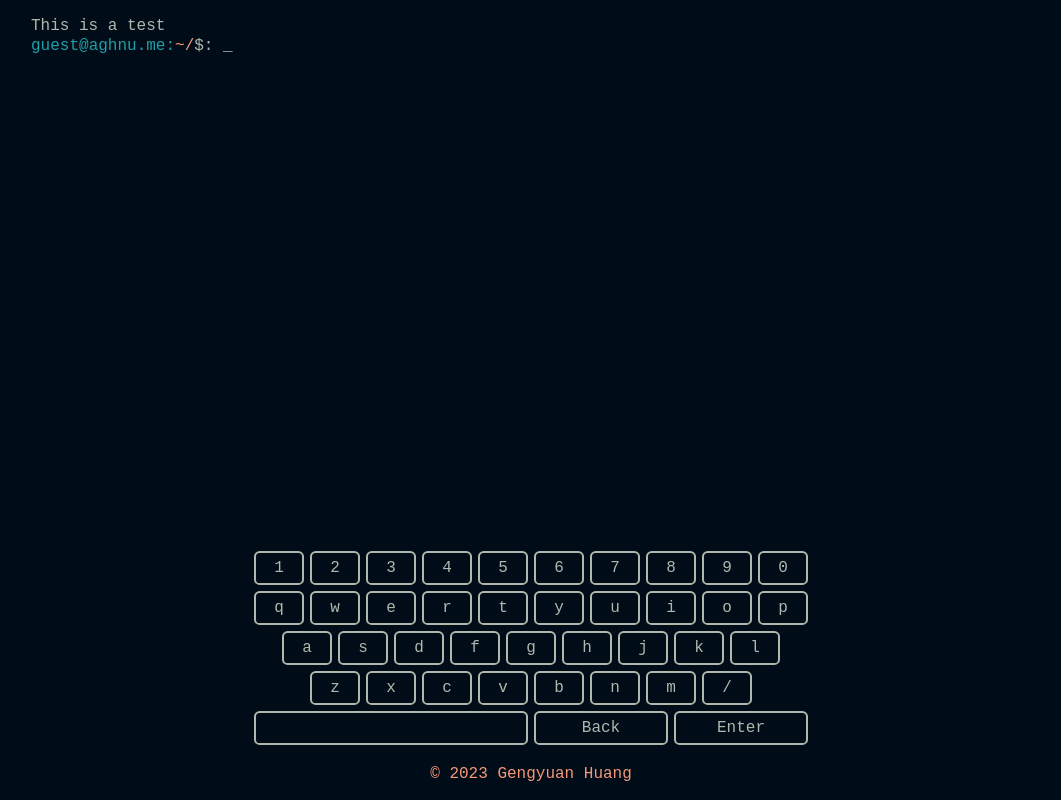
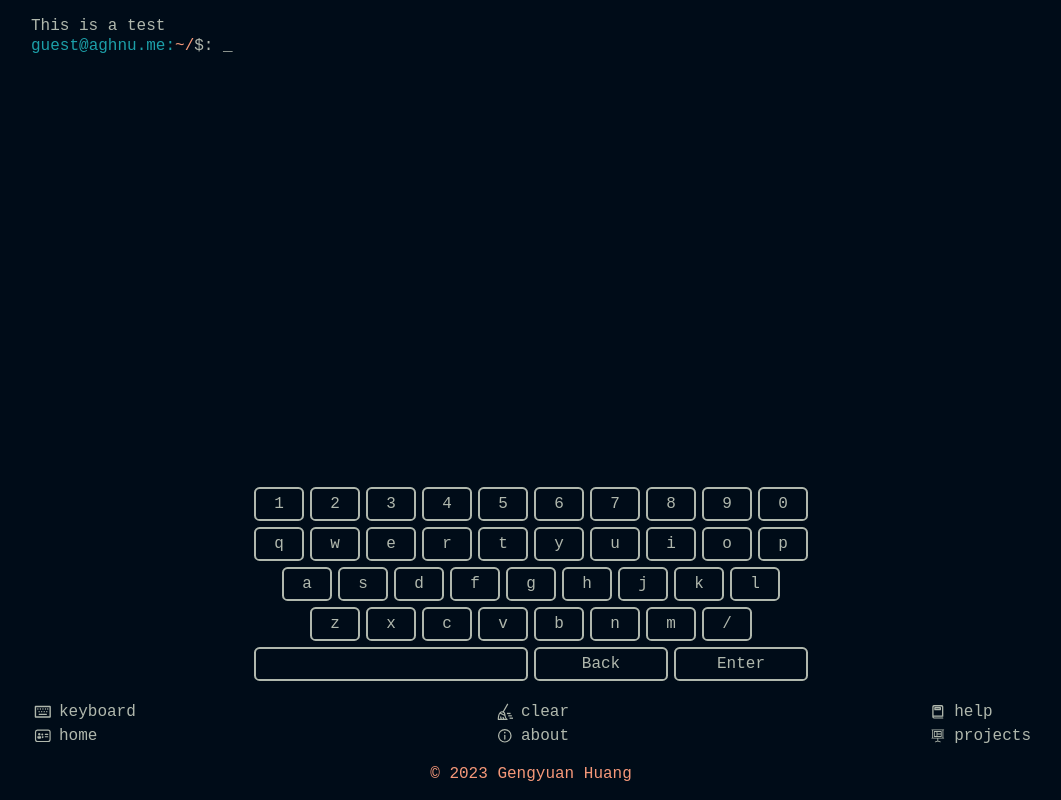
Before and after one commit to aghnu/REACO, a React (Vite) app: page / in a window 1280 px wide. Shown: the whole page, without its empty margins (109-1170 px from the left). Built offline with nearby package versions, Linux system fonts and the light colour scheme; a web font is replaced by a local one; what jotai-optics would draw is missing.

Commit message:
Implement function bar
- port the original function bar UI component

```diff
--- /dev/null
+++ b/src/components/FunctionBar/FunctionKey.tsx
@@ -0,0 +1,37 @@
+import type { IconFactoryFunc } from '@type/utilitiesTypes';
+import { useMemo } from 'react';
+import styles from '@styles/components/function-bar.module.scss';
+
+const FunctionKey = ({
+  name,
+  colorStyle,
+  iconFunc,
+  onKeyClick = () => {},
+}: {
+  name: string;
+  colorStyle: string;
+  iconFunc: IconFactoryFunc;
+  onKeyClick?: () => void;
+}) => {
+  const iconElement = useMemo(
+    () => iconFunc(colorStyle, '100%'),
+    [iconFunc, colorStyle]
+  );
+  return (
+    <>
+      <div
+        className={styles['function-key']}
+        style={{ color: colorStyle }}
+        onClick={onKeyClick}
+      >
+        <div className={styles['icon-container']}>
+          <div className={styles.icon}>{iconElement}</div>
+        </div>
+
+        <p className={styles.name}>{name}</p>
+      </div>
+    </>
+  );
+};
+
+export default FunctionKey;
--- /dev/null
+++ b/src/components/FunctionBar/index.tsx
@@ -0,0 +1,26 @@
+import FunctionKey from '@components/FunctionBar/FunctionKey';
+import styles from '@styles/components/function-bar.module.scss';
+import useFunctionKeys from '@hooks/useFunctionKeys';
+
+const FunctionBar = () => {
+  const keys = useFunctionKeys();
+
+  return (
+    <>
+      <div className={styles['function-bar']}>
+        <div className={styles['function-bar-container']}>
+          {keys.map((key, index) => (
+            <FunctionKey
+              key={index}
+              name={key.name}
+              colorStyle="var(--color-text-plain)"
+              iconFunc={key.icon}
+            />
+          ))}
+        </div>
+      </div>
+    </>
+  );
+};
+
+export default FunctionBar;
--- /dev/null
+++ b/src/hooks/useFunctionKeys.ts
@@ -0,0 +1,43 @@
+import { useMemo } from 'react';
+import { icon } from '@utilities/svgFactory';
+import { type IconFactoryFunc } from '@type/utilitiesTypes';
+
+interface Key {
+  name: string;
+  icon: IconFactoryFunc;
+}
+
+function useFunctionKeys() {
+  const keys: Key[] = useMemo(() => {
+    return [
+      {
+        name: 'keyboard',
+        icon: icon.keyboard,
+      },
+      {
+        name: 'clear',
+        icon: icon.clean,
+      },
+      {
+        name: 'help',
+        icon: icon.help,
+      },
+      {
+        name: 'home',
+        icon: icon.home,
+      },
+      {
+        name: 'about',
+        icon: icon.info,
+      },
+      {
+        name: 'projects',
+        icon: icon.projects,
+      },
+    ];
+  }, []);
+
+  return keys;
+}
+
+export default useFunctionKeys;
--- a/src/pages/ConsolePage.tsx
+++ b/src/pages/ConsolePage.tsx
@@ -1,6 +1,7 @@
 import { Prompt, Display, Footer, VirtualKeyboard } from '@/components';
 import styles from '../styles/modules/wrapper.module.scss';
 import useStartKeyboardInput from '@hooks/useStartKeyboardInput';
+import FunctionBar from '@components/FunctionBar';
 
 const ConsolePage = () => {
   useStartKeyboardInput();
@@ -13,6 +14,7 @@ const ConsolePage = () => {
       </div>
       <div className={styles.bottom}>
         <VirtualKeyboard />
+        <FunctionBar />
         <Footer />
       </div>
     </div>
--- /dev/null
+++ b/src/styles/components/function-bar.module.scss
@@ -0,0 +1,36 @@
+$bar-height: 1.5rem;
+$bar-width: fit-content;
+$icon-size: calc(#{$bar-height} * 0.9);
+
+.function-bar {
+  @include mixin-center-children;
+  .function-bar-container {
+    @include mixin-w-h-fill;
+    min-width: fit-content;
+    display: grid;
+    grid-template-columns: repeat(3, fit-content(100%));
+    justify-content: space-between;
+  }
+}
+
+.function-key {
+  @include mixin-disable-selection;
+  display: flex;
+  gap: 0.25rem;
+  height: $bar-height;
+  width: $bar-width;
+  cursor: pointer;
+
+  .icon-container {
+    @include mixin-center-children;
+    @include mixin-w-h-fill($bar-height);
+    .icon {
+      @include mixin-w-h-fill($icon-size);
+    }
+  }
+
+  .name {
+    @include mixin-center-children;
+    height: $bar-height;
+  }
+}
```
